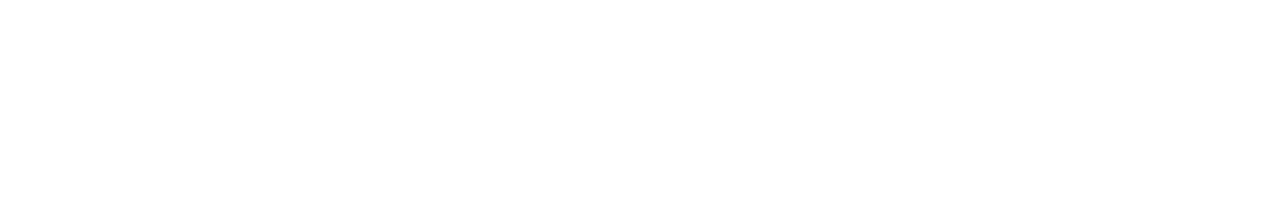
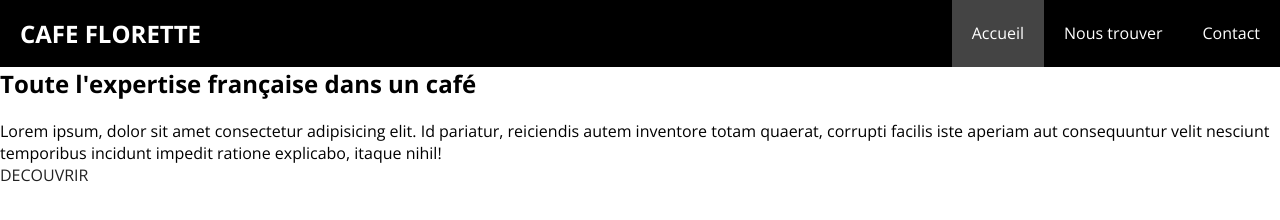
Before and after one commit to MaximeBel24/Dyma-Caf-Florette, a plain HTML site: page index.html in a window 1280 px wide. Drawn offline with nearby package versions, Linux system fonts and the light colour scheme.

Commit message:
mis en place du header

```diff
--- a/css/style.css
+++ b/css/style.css
@@ -1,15 +1,59 @@
-/* reset */
-
+/* General */
 * {
     margin: 0;
     padding: 0;
     box-sizing: border-box;
-}
+  }
 
-/* general */
+  html,
+  body {
+    font-family: "Open Sans", sans-serif;
+  }
 
-h1,
-h2,
-h3 {
+  h1,
+  h2,
+  h3 {
     margin-bottom: 20px;
-}
+  }
+
+  a {
+    color: #222;
+    text-decoration: none;
+  }
+
+  /* Header */
+  .header {
+    background: black;
+    overflow: auto;
+    line-height: 1.7em;
+  }
+
+  .header nav h1 {
+    float: left;
+    padding: 20px;
+    margin-bottom: 0;
+  }
+
+  .header nav h1 a {
+    color: white;
+  }
+
+  .header nav ul {
+    float: right;
+    list-style: none;
+  }
+
+  .header nav ul li {
+    float: left;
+  }
+
+  .header nav ul li a {
+    color: white;
+    padding: 20px;
+    display: block;
+  }
+
+  .header nav ul li a:hover,
+  .active {
+    background: #444;
+  }
--- a/index.html
+++ b/index.html
@@ -1,12 +1,34 @@
 <!DOCTYPE html>
-<html lang="en">
-<head>
-    <meta charset="UTF-8">
-    <meta name="viewport" content="width=device-width, initial-scale=1.0">
-    <title>Cafe florette | Accueil</title>
-    <link rel="stylesheet" href="./css/style.css">
-</head>
-<body>
-
-</body>
+<html lang="fr">
+  <head>
+    <meta charset="UTF-8" />
+    <meta name="viewport" content="width=device-width, initial-scale=1.0" />
+    <meta http-equiv="X-UA-Compatible" content="ie=edge" />
+    <title>Café Florette | Accueil</title>
+    <link rel="stylesheet" href="css/style.css" />
+    <link
+      href="https://fonts.googleapis.com/css?family=Open+Sans:300,400,700&display=swap"
+      rel="stylesheet"
+    />
+  </head>
+  <body>
+    <header class="header">
+      <nav>
+        <h1><a href="./index.html">CAFE FLORETTE</a></h1>
+        <ul>
+          <li><a class="active" href="./index.html">Accueil</a></li>
+          <li><a href="./where.html">Nous trouver</a></li>
+          <li><a href="./contact.html">Contact</a></li>
+        </ul>
+      </nav>
+    </header>
+    <section class="vp">
+        <div class="vp-content">
+            <h1>Toute l'expertise française dans un café</h1>
+            <div class="separator"></div>
+            <p>Lorem ipsum, dolor sit amet consectetur adipisicing elit. Id pariatur, reiciendis autem inventore totam quaerat, corrupti facilis iste aperiam aut consequuntur velit nesciunt temporibus incidunt impedit ratione explicabo, itaque nihil!</p>
+            <a href="./where.html" class="btn btn-primary my-10">DECOUVRIR</a>
+        </div>
+    </section>
+  </body>
 </html>
```
